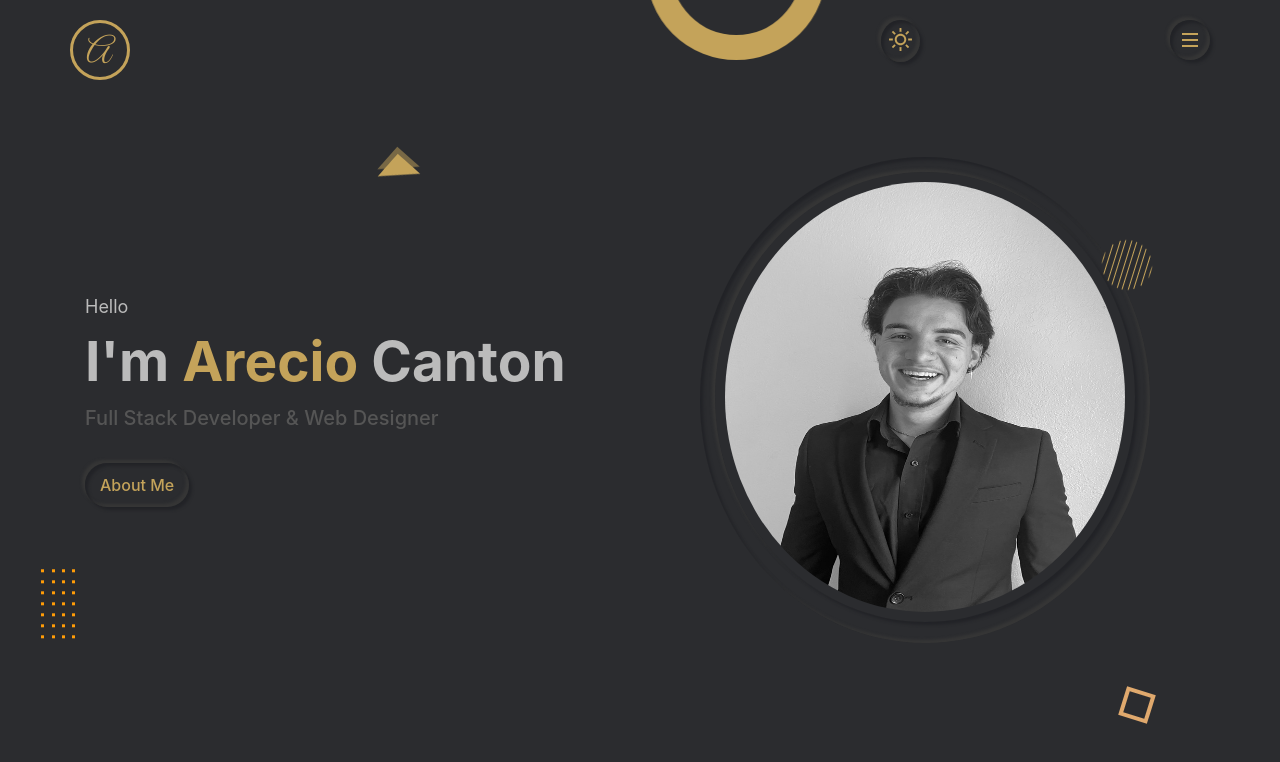
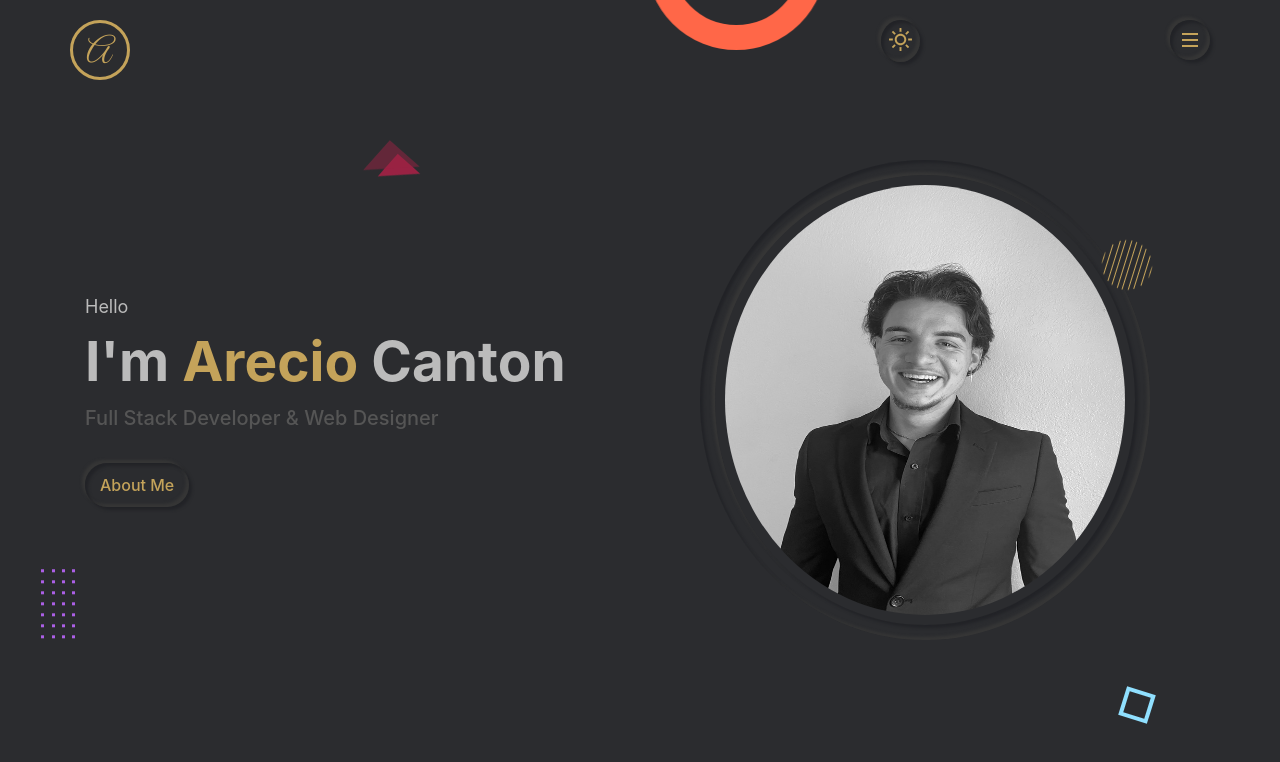
Before and after one commit to Arecio3/arecio-portfolio, a React (Create React App) app: page / in a window 1280 px wide. Shown: the top 762 px of the page. Built offline with nearby package versions, Linux system fonts and the light colour scheme.

Commit message:
polishing

```diff
--- a/src/pages/home/home.css
+++ b/src/pages/home/home.css
@@ -74,6 +74,9 @@
 }
 
 .home-section .home-img .imgBox img{
+    display: flex;
+    justify-content: center;
+    align-content: center;
     width: 100%;
     height: 450px;
     border-radius: 50%;
@@ -116,7 +119,7 @@
 .effect-1 {
     width: 30px;
     height: 30px;
-    border: 4px solid #e0a96d;
+    border: 4px solid #90E0FF;
     right: 10%;
     bottom: 10%;
     animation: spin 10s linear infinite;
@@ -135,23 +138,23 @@
 .effect-2 div {
     height: 3px;
     width: 3px;
-    background-color: #ff9c07;
+    background-color: #AC5FE6;
     margin:0 3px 8px;
 }
 
 .effect-3 {
    height: 180px;
    width: 180px;
-   border: 25px solid var(--gold-color);
+   border: 25px solid #FF6748;
    border-radius: 50%;
    left: 50%;
-   top: -120px;
+   top: -130px;
    animation: leftBounce 3s ease-in-out infinite;
 }
 
 .effect-4 {
     border-top: 30px solid transparent;
-    border-left: 30px solid var(--gold-color);
+    border-left: 30px solid #992243;
     left: 30%;
     top: 20%;
     animation: spin 15s linear infinite;
@@ -159,8 +162,8 @@
 
 .effect-4:before {
     content: '';
-    border-top: 30px solid transparent;
-    border-left: 30px solid var(--gold-color);
+    border-top: 40px solid transparent;
+    border-left: 40px solid #992243;
     position: absolute;
     opacity: 0.5;
     left: -35px;
@@ -284,5 +287,8 @@
     }
     .effect-3 {
         left: 40%;
+        border: 1px solid #FF6748;
+        width: 180px;
+        height: 180px;
     }
 }
```
